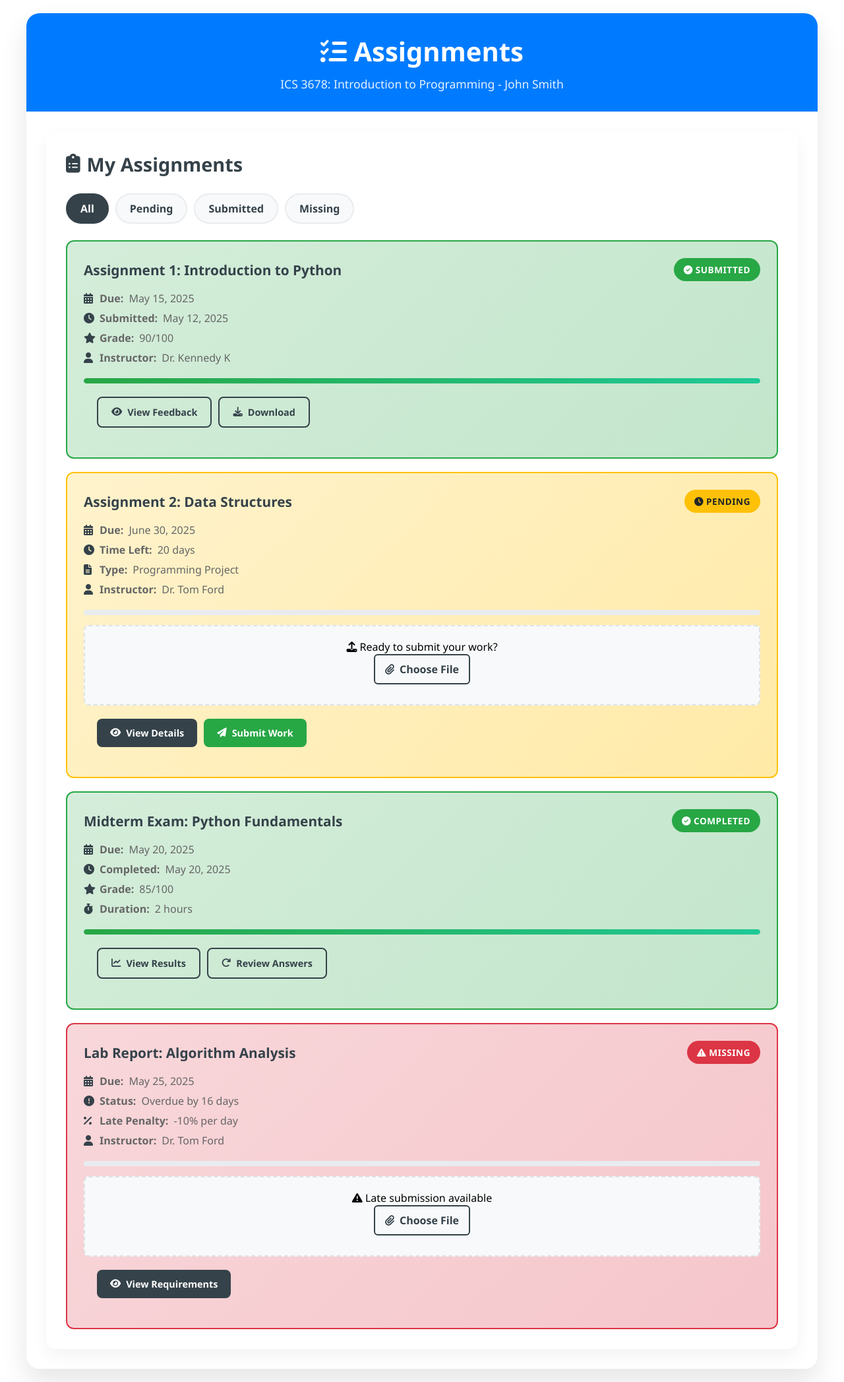
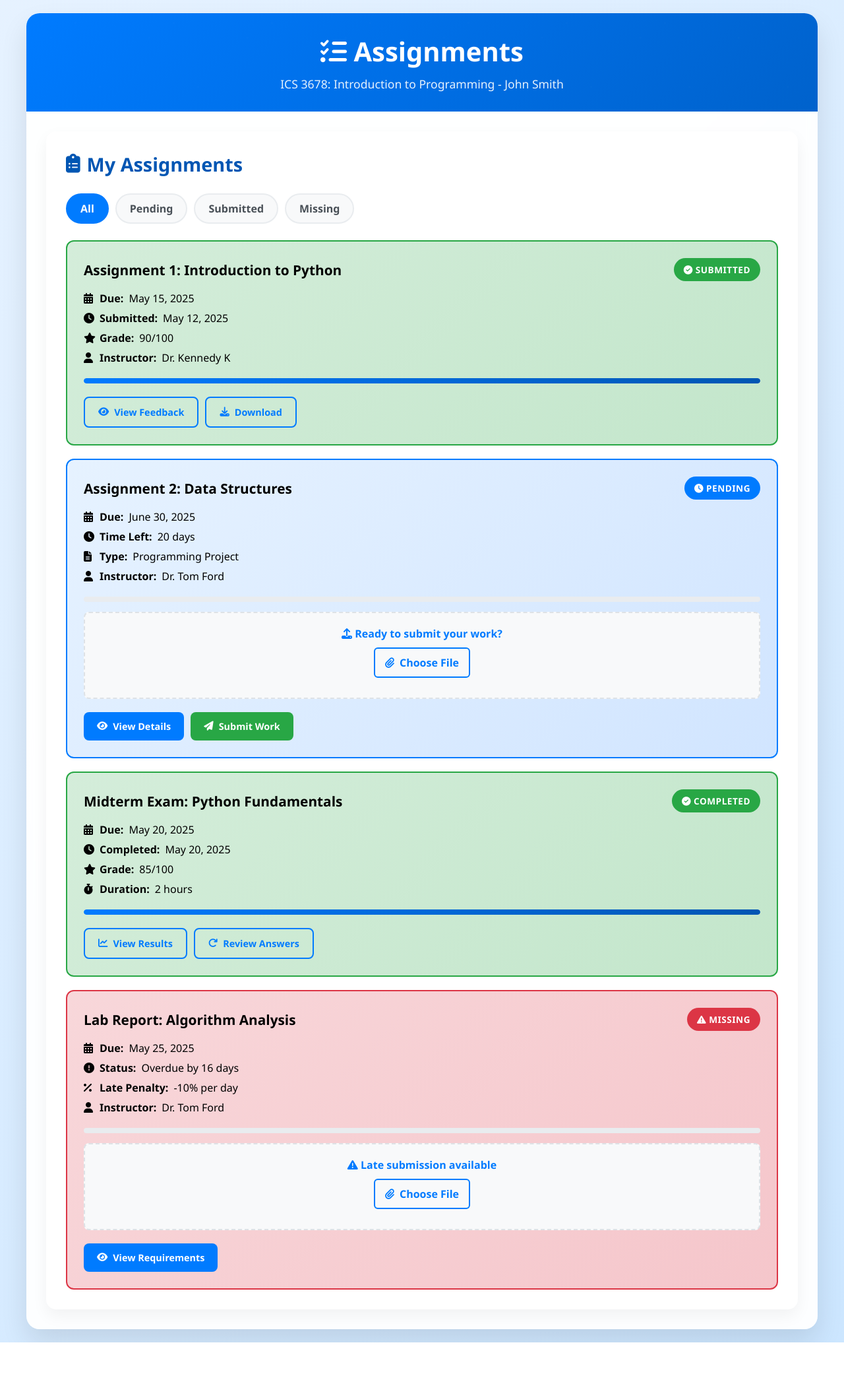
Before and after one commit to ICS2-1D/darasa, a PHP site: page /assignments/student.html in a window 1280 px wide. Shown: the whole page at 66% size. After the commit the page ends 2034 px from the top, so only its background shows below. Run offline with PHP 8.4, Linux system fonts and the light colour scheme.

Commit message:
change the cards assignemnts color

```diff
--- a/frontend-darasa/assignments/style.css
+++ b/frontend-darasa/assignments/style.css
@@ -1,4 +1,3 @@
-
 * {
   margin: 0;
   padding: 0;
@@ -7,7 +6,7 @@
 
 body {
   font-family: 'Segoe UI', Tahoma, Geneva, Verdana, sans-serif;
-  /* background: linear-gradient(135deg, #667eea 0%, #764ba2 100%); */
+  background: linear-gradient(135deg, #e6f2ff 0%, #cce6ff 100%);
   min-height: 100vh;
   padding: 20px;
 }
@@ -23,7 +22,7 @@ body {
 }
 
 .header {
-  background: #007bff;;
+  background: linear-gradient(135deg, #007bff 0%, #0062cc 100%);
   color: white;
   padding: 30px;
   text-align: center;
@@ -55,79 +54,9 @@ body {
   z-index: 1;
 }
 
-.nav-tabs {
-  display: flex;
-  background: #f8f9fa;
-  border-bottom: 3px solid #35424a;
-}
-
-/* .nav-tab {
-  flex: 1;
-  padding: 15px 20px;
-  text-align: center;
-  background: #f8f9fa;
-  border: none;
-  cursor: pointer;
-  transition: all 0.3s ease;
-  font-size: 1rem;
-  font-weight: 600;
-  color: #35424a;
-  text-decoration: none;
-  display: block;
-} */
-
-/* .nav-tab:hover {
-  background: #e9ecef;
-  transform: translateY(-2px);
-}
-
-.nav-tab.active {
-  background: #35424a;
-  color: white;
-} */
-
 .content {
   padding: 30px;
 }
-
-/* .stats-grid {
-  display: grid;
-  grid-template-columns: repeat(auto-fit, minmax(200px, 1fr));
-  gap: 20px;
-  margin-bottom: 30px;
-} */
-
-/* .stat-card {
-  background: linear-gradient(135deg, #667eea 0%, #764ba2 100%);
-  color: white;
-  padding: 25px;
-  border-radius: 15px;
-  text-align: center;
-  transform: translateY(0);
-  transition: all 0.3s ease;
-  box-shadow: 0 10px 25px rgba(0, 0, 0, 0.1);
-} */
-
-/* .stat-card:hover {
-  transform: translateY(-5px);
-  box-shadow: 0 15px 35px rgba(0, 0, 0, 0.2);
-}
-
-.stat-card i {
-  font-size: 2.5rem;
-  margin-bottom: 10px;
-  opacity: 0.9;
-} */
-
-/* .stat-card h3 {
-  font-size: 2rem;
-  margin-bottom: 5px;
-}
-
-.stat-card p {
-  opacity: 0.9;
-  font-size: 0.9rem;
-} */
 
 .assignments-section {
   background: white;
@@ -138,7 +67,7 @@ body {
 
 .section-title {
   font-size: 1.8rem;
-  color: #35424a;
+  color: #0056b3;
   margin-bottom: 25px;
   display: flex;
   align-items: center;
@@ -167,13 +96,13 @@ body {
   left: 0;
   width: 5px;
   height: 100%;
-  background: #35424a;
+  background: #007bff;
   transform: scaleY(0);
   transition: transform 0.3s ease;
 }
 
 .assignment-card:hover {
-  border-color: #35424a;
+  border-color: #007bff;
   transform: translateX(5px);
   box-shadow: 0 10px 25px rgba(0, 0, 0, 0.1);
 }
@@ -192,12 +121,12 @@ body {
 }
 
 .assignment-card.pending {
-  border-color: #ffc107;
-  background: linear-gradient(135deg, #fff3cd 0%, #ffeaa7 100%);
+  border-color: #007bff;
+  background: linear-gradient(135deg, #e6f2ff 0%, #d1e5ff 100%);
 }
 
 .assignment-card.pending::before {
-  background: #ffc107;
+  background: #007bff;
 }
 
 .assignment-card.missing {
@@ -211,7 +140,7 @@ body {
 
 .assignment-header {
   display: flex;
-  justify-content: between;
+  justify-content: space-between;
   align-items: center;
   margin-bottom: 15px;
   flex-wrap: wrap;
@@ -221,7 +150,7 @@ body {
 .assignment-title {
   font-size: 1.3rem;
   font-weight: 600;
-  color: #35424a;
+  color: #000; /* Changed to black */
   flex: 1;
 }
 
@@ -240,8 +169,8 @@ body {
 }
 
 .status-badge.pending {
-  background: #ffc107;
-  color: #212529;
+  background: #007bff;
+  color: white;
 }
 
 .status-badge.missing {
@@ -255,7 +184,7 @@ body {
 
 .assignment-details p {
   margin-bottom: 8px;
-  color: #666;
+  color: #000; /* Changed to black */
   display: flex;
   align-items: center;
   gap: 8px;
@@ -263,7 +192,7 @@ body {
 
 .assignment-details i {
   width: 16px;
-  color: #35424a;
+  color: #000; /* Changed to black */
 }
 
 .assignment-actions {
@@ -287,12 +216,12 @@ body {
 }
 
 .btn-primary {
-  background: #35424a;
+  background: #007bff;
   color: white;
 }
 
 .btn-primary:hover {
-  background: #2c3e50;
+  background: #0069d9;
   transform: translateY(-2px);
   box-shadow: 0 5px 15px rgba(0, 0, 0, 0.2);
 }
@@ -310,12 +239,12 @@ body {
 
 .btn-outline {
   background: transparent;
-  border: 2px solid #35424a;
-  color: #35424a;
+  border: 2px solid #007bff;
+  color: #007bff;
 }
 
 .btn-outline:hover {
-  background: #35424a;
+  background: #007bff;
   color: white;
   transform: translateY(-2px);
 }
@@ -330,8 +259,14 @@ body {
   transition: all 0.3s ease;
 }
 
+.upload-section p {
+  margin-bottom: 10px;
+  color: #007bff;
+  font-weight: 600;
+}
+
 .upload-section:hover {
-  border-color: #35424a;
+  border-color: #007bff;
   background: #e9ecef;
 }
 
@@ -345,17 +280,17 @@ body {
   display: inline-flex;
   align-items: center;
   gap: 8px;
-  color: #35424a;
+  color: #007bff;
   font-weight: 600;
   padding: 10px 15px;
-  border: 2px solid #35424a;
+  border: 2px solid #007bff;
   border-radius: 6px;
   transition: all 0.3s ease;
   margin-bottom: 10px;
 }
 
 .file-label:hover {
-  background: #35424a;
+  background: #007bff;
   color: white;
 }
 
@@ -370,7 +305,7 @@ body {
 
 .progress-fill {
   height: 100%;
-  background: linear-gradient(90deg, #28a745, #20c997);
+  background: linear-gradient(90deg, #007bff, #0056b3);
   border-radius: 10px;
   transition: width 0.3s ease;
 }
@@ -390,22 +325,23 @@ body {
   cursor: pointer;
   transition: all 0.3s ease;
   font-weight: 600;
-  color: #35424a;
+  color: #495057;
 }
 
 .filter-tab.active {
-  background: #35424a;
+  background: #007bff;
   color: white;
-  border-color: #35424a;
+  border-color: #007bff;
 }
 
 .filter-tab:hover {
   transform: translateY(-2px);
   box-shadow: 0 5px 15px rgba(0, 0, 0, 0.1);
+  border-color: #007bff;
 }
 
-.assignment-actions{
-  margin: 20px;
+.assignment-actions {
+  margin: 20px 0 0;
 }
 
 @media (max-width: 768px) {
@@ -432,10 +368,6 @@ body {
 
   .assignment-actions {
       justify-content: center;
-  }
-
-  .nav-tabs {
-      flex-direction: column;
   }
 
   .filter-tabs {
```
Also changed, not shown: frontend-darasa/assignments/student.html (+1 -14 lines).
